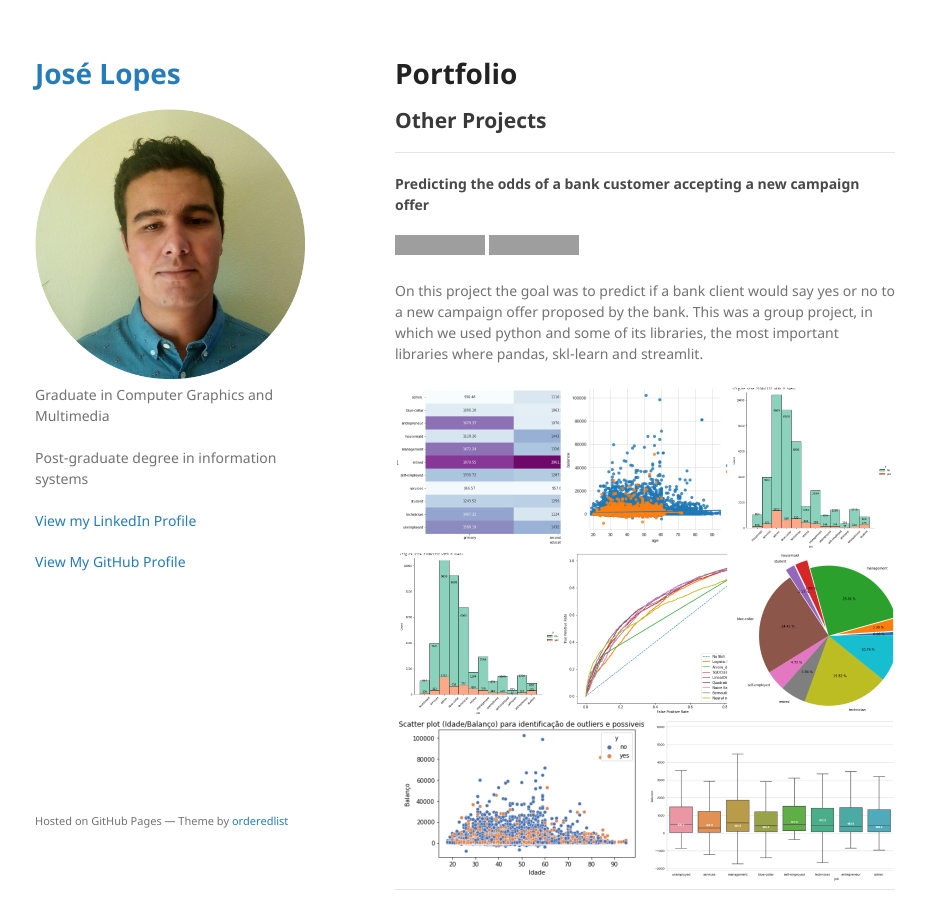
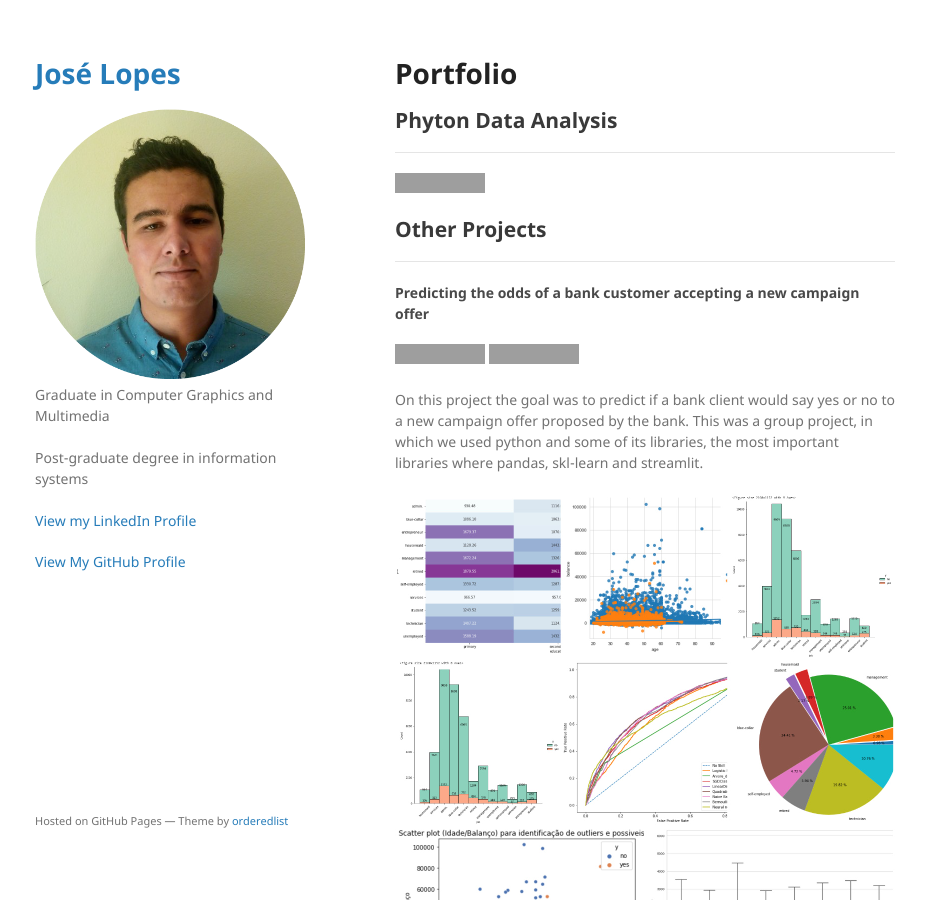
Before and after one commit to LopesJos/Lopesjos.github.io, a Jekyll site: the page built from index.md, in a window 1280 px wide and 900 px high. Shown: the whole window, without its empty margins (175-1101 px from the left). Built offline with Jekyll 4.4.1, drawn with Linux system fonts in a browser that asks for light colours; our own code applies the rules of GitHub Pages for plain Markdown files; grey boxes are pictures that could not be loaded.

Commit message:
Update index.md

```diff
--- a/index.md
+++ b/index.md
@@ -3,6 +3,11 @@ layout: default
 ---
 
 # Portfolio
+
+## Phyton Data Analysis
+---
+[![Open Notebook](https://img.shields.io/badge/Jupyter-Open_Notebook-blue?logo=Jupyter)](projects/Airbnb.md)
+
 
 ## Other Projects
 
```
